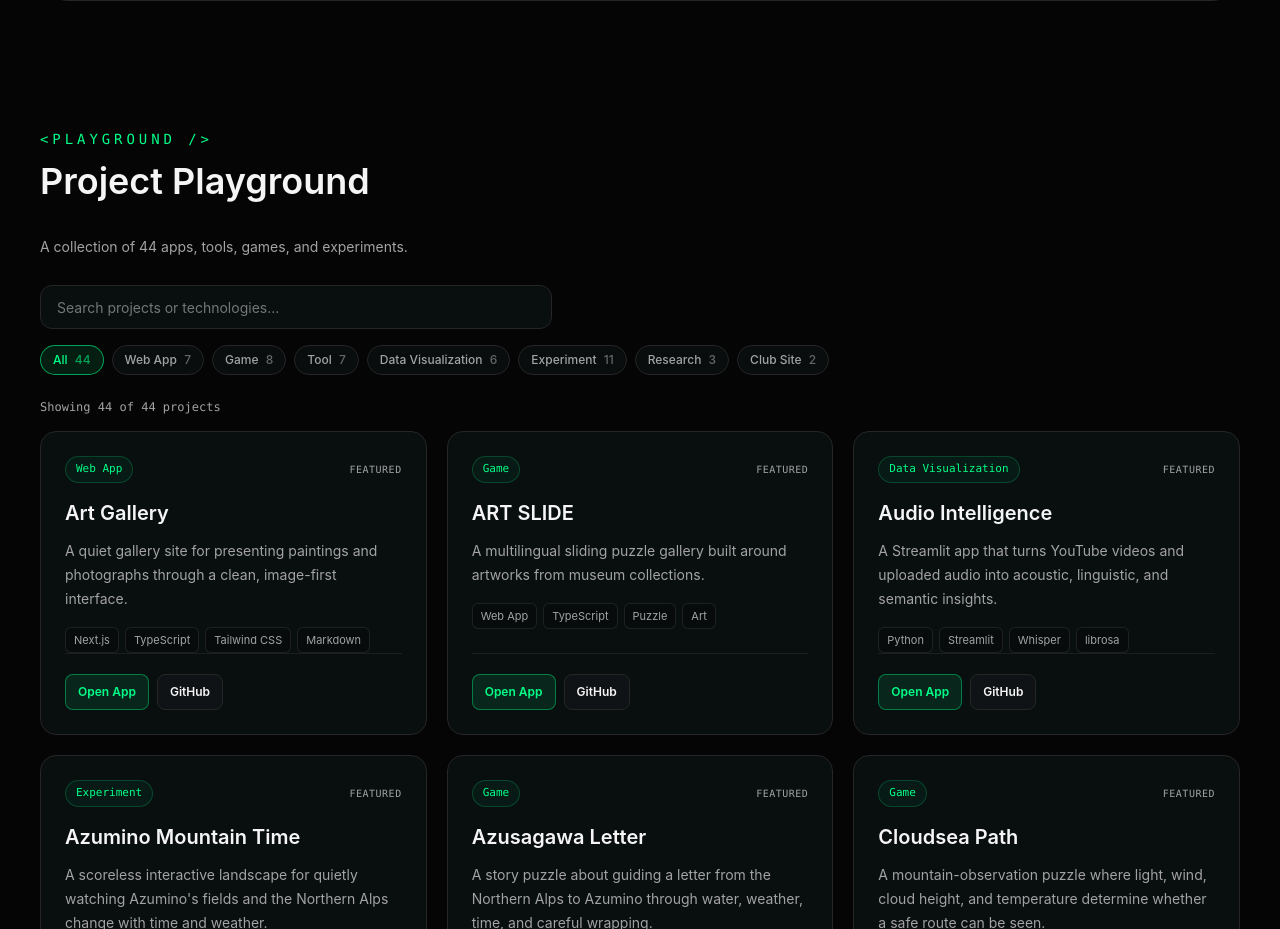
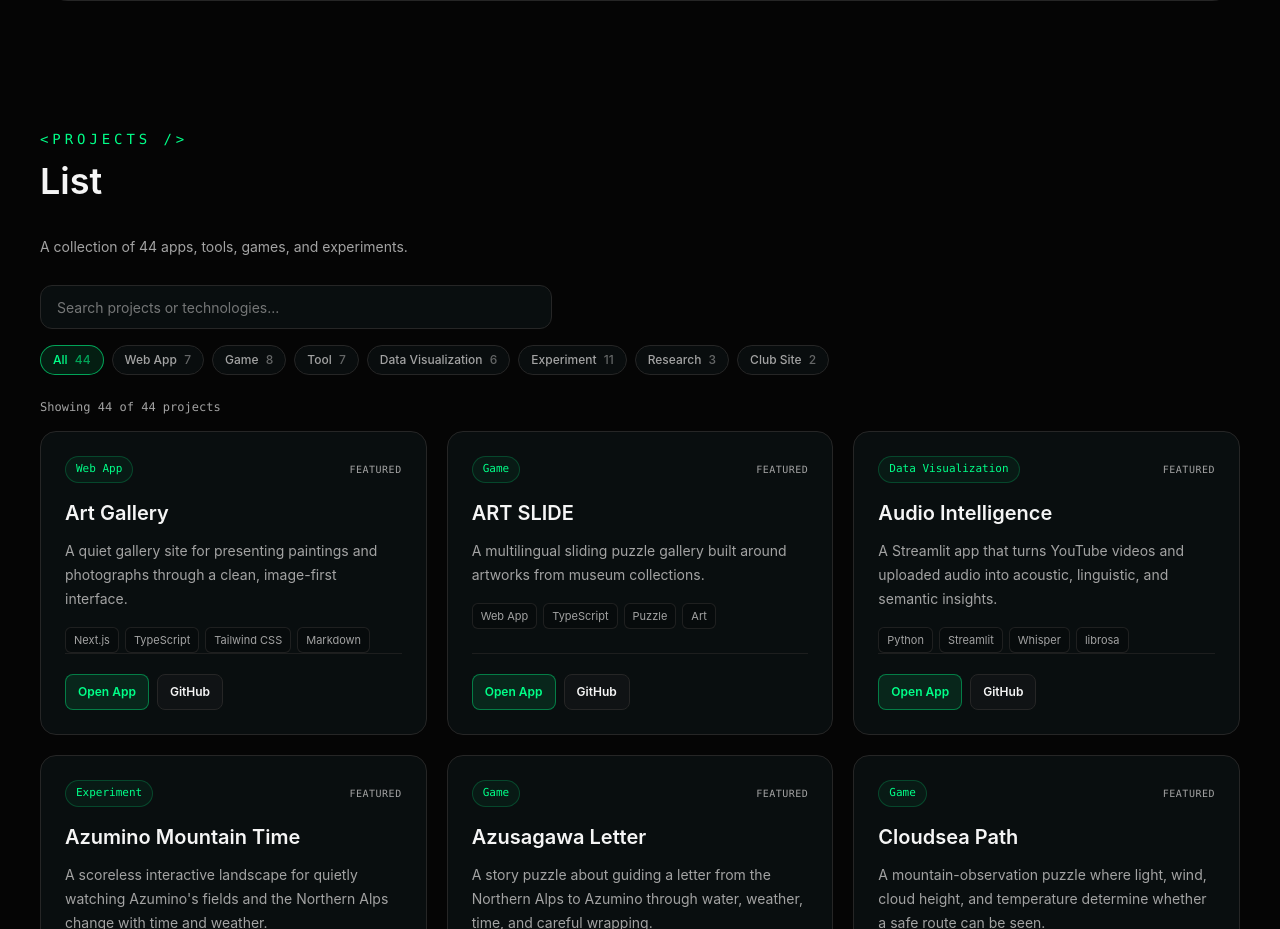
Before and after one commit to ryouy/profile, a Next.js app: page / in a window 1280 px wide. Shown: the part 1187-2116 px from the top of the page. Built offline with nearby package versions, Linux system fonts and the light colour scheme.

Commit message:
Rename Project Playground section to List

```diff
--- a/src/components/Projects.tsx
+++ b/src/components/Projects.tsx
@@ -78,7 +78,7 @@ export function Projects() {
 
   return (
     <section id="projects" className="py-16 sm:py-20">
-      <SectionHeader eyebrow="<playground />" title="Project Playground" />
+      <SectionHeader eyebrow="<projects />" title="List" />
       <p className="mb-6 max-w-2xl text-sm leading-7 text-muted">
         A collection of {projects.length} apps, tools, games, and experiments.
       </p>
```
